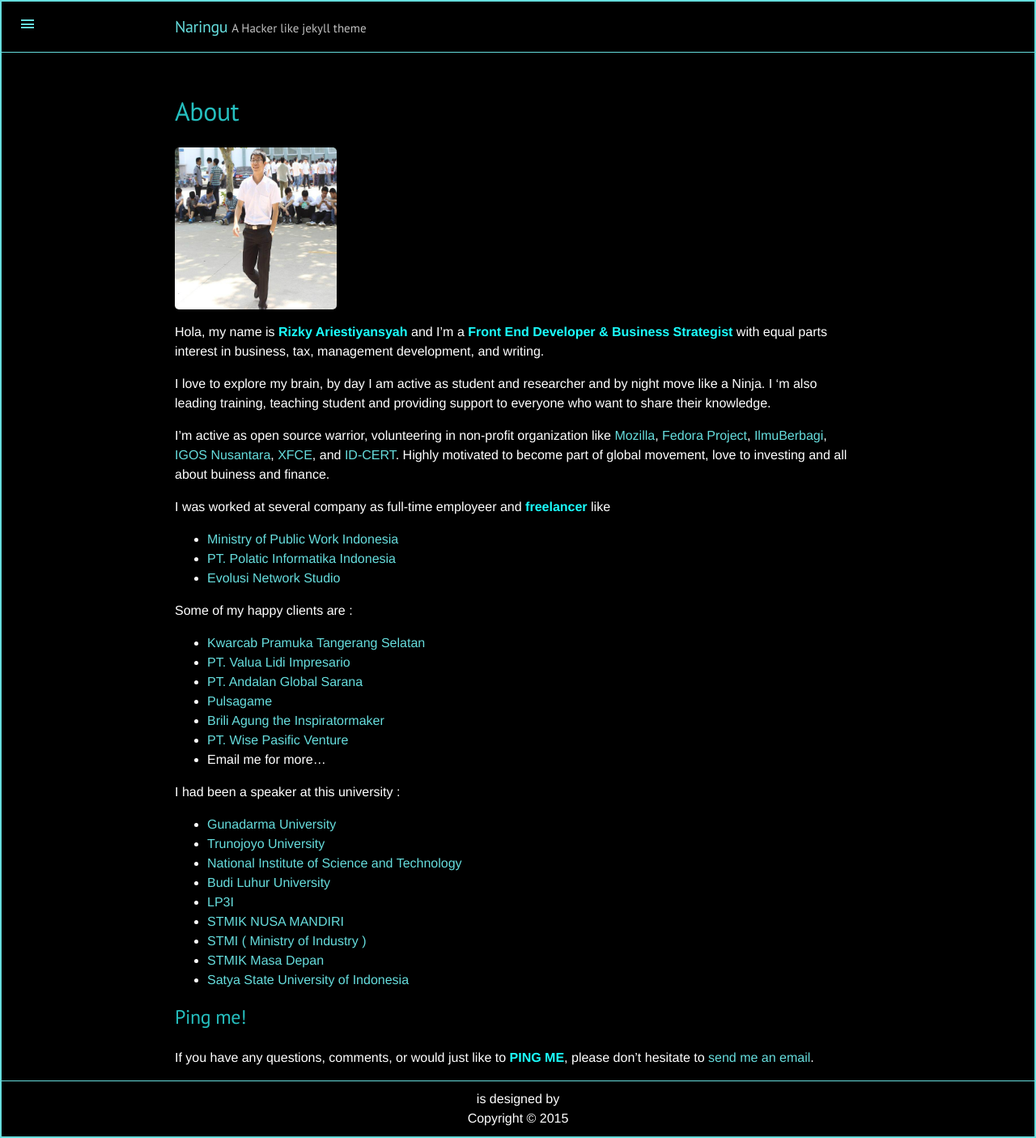
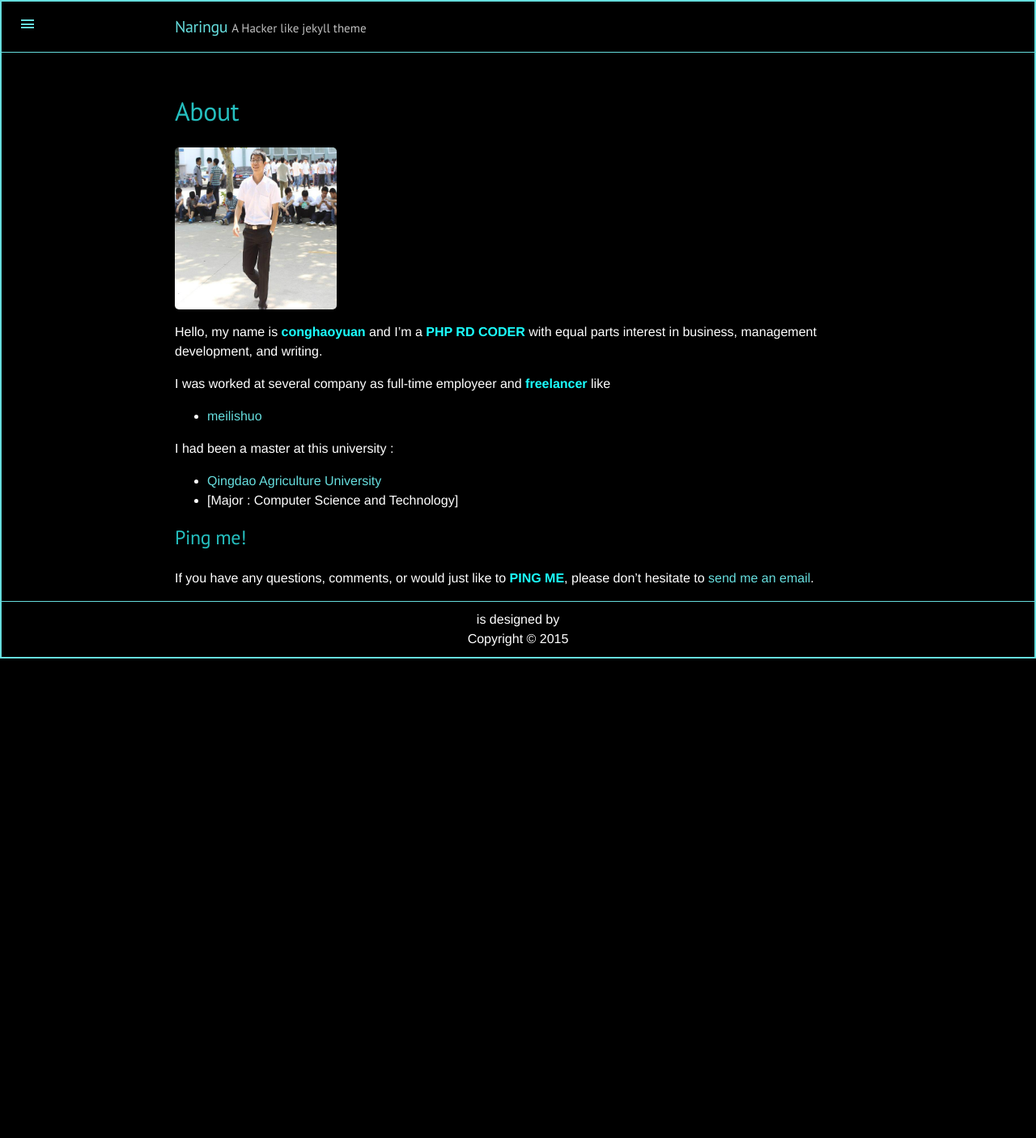
Before and after one commit to yuanconghao/Blog, a Jekyll site: the page built from about/index.md, in a window 1280 px wide. Shown: the whole page at 81% size. Built offline with Jekyll 4.4.1, drawn with Linux system fonts in a browser that asks for light colours; Markdown is read by kramdown in place of the engine named in the settings; after the commit the page ends 900 px from its top, so only the background shows below that.

Commit message:
modify the introduce of myself

```diff
--- a/about/index.md
+++ b/about/index.md
@@ -1,46 +1,24 @@
 ---
 id: 8
 title: About
-author: ariestiyansyah
+author: conghaoyuan
 layout: page
 ---
 
   <img alt="" src="../images/head.jpeg" width="200" height="200" />
 
-Hola, my name is __Rizky Ariestiyansyah__ and I’m a __Front End Developer & Business Strategist__ with equal parts interest in business, tax, management development, and writing.
-
-I love to explore my brain, by day I am active as student and researcher and by night move like a Ninja. I 'm also leading training, teaching student and providing support to everyone who want to share their knowledge.
-
-I'm active as open source warrior, volunteering in non-profit organization like [Mozilla](https://mozillians.org/en-US/u/ariestiyansyah), [Fedora Project](http://fedoraproject.org), [IlmuBerbagi](http://ilmuberbagi.or.id), [IGOS Nusantara](http://igosnusantara.or.id), [XFCE](http://xfce.org), and [ID-CERT](http://www.cert.or.id). Highly motivated to become part of global movement, love to investing and all about buiness and finance.
+Hello, my name is __conghaoyuan__ and I’m a __PHP RD CODER__ with equal parts interest in business, management development, and writing.
 
 I was worked at several company as full-time employeer and __freelancer__ like
 
-- [Ministry of Public Work Indonesia](http://litbang.pu.go.id/)
-- [PT. Polatic Informatika Indonesia](http://polatic.co.id)
-- [Evolusi Network Studio](http://evonestudio.com)
+- [meilishuo](http://www.meilishuo.com)
 
-Some of my happy clients are :
 
-- [Kwarcab Pramuka Tangerang Selatan](http://pramukatangsel.or.id)
-- [PT. Valua Lidi Impresario](http://valuatraining.com)
-- [PT. Andalan Global Sarana](http://www.properti1001.com)
-- [Pulsagame](http://pulsagame.com)
-- [Brili Agung the Inspiratormaker](http://briliagung.com)
-- [PT. Wise Pasific Venture](https://www.linkedin.com/company/8995616?goback=.anb_3942786_*2_*1_*1_*1_*1_*1&trk=prof-exp-company-name)
-- Email me for more...
+I had been a master at this university :
 
-I had been a speaker at this university :
-
-- [Gunadarma University ](http://gunadarma.ac.id)
-- [Trunojoyo University](http://trunojoyo.ac.id)
-- [National Institute of Science and Technology](http://www.istn.ac.id/)
-- [Budi Luhur University](http://budiluhur.ac.id)
-- [LP3I](http://lp3i.ac.id)
-- [STMIK NUSA MANDIRI](http://nusamandiri.ac.id)
-- [STMI ( Ministry of Industry )](http://stmi.ac.id)
-- [STMIK Masa Depan](http://masadepan.ac.id/)
-- [Satya State University of Indonesia](http://usni.ac.id)
+- [Qingdao Agriculture University ](http://www.qau.edu.cn/)
+- [Major : Computer Science and Technology]
 
 ## Ping me!
 
-If you have any questions, comments, or would just like to __PING ME__, please don't hesitate to  [send me an email](mailto:ariestiyansyah.rizky@gmail.com).
+If you have any questions, comments, or would just like to __PING ME__, please don't hesitate to  [send me an email](mailto:conghaoyuan@gmail.com).
```
